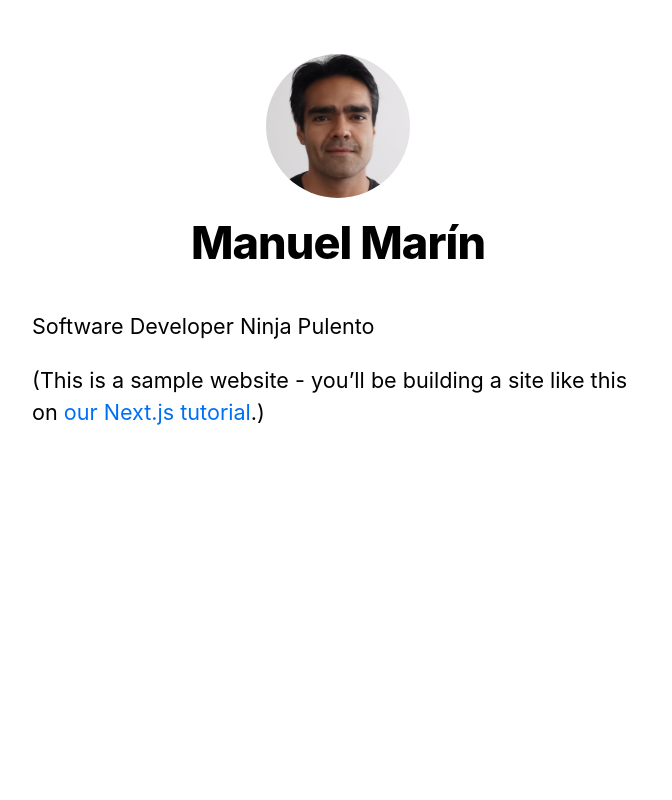
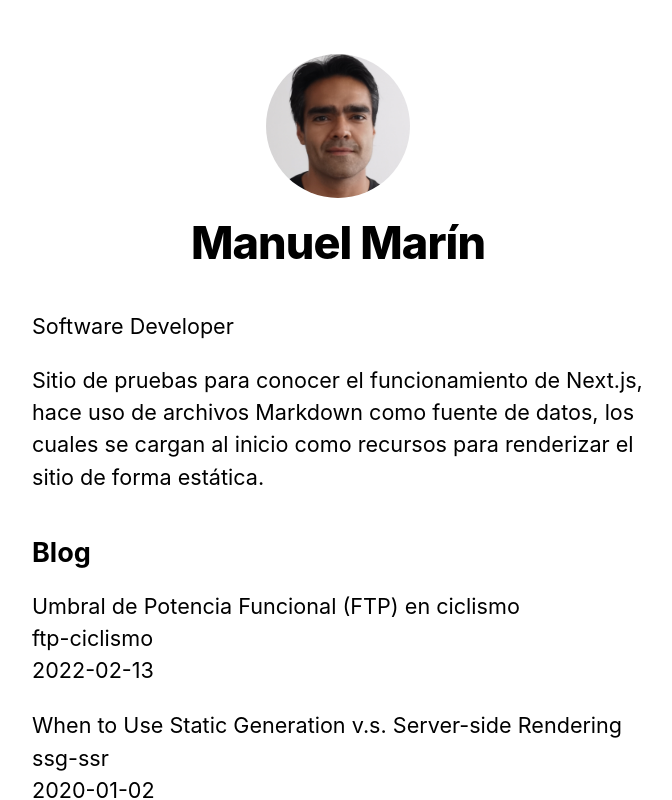
Before and after one commit to birrein/next-ts-first-app, a Next.js app: page / in a window 1280 px wide. Shown: the top 800 px of the page, without its empty margins (302-974 px from the left). Built offline with nearby package versions, Linux system fonts and the light colour scheme.

Commit message:
Added posts with markdown files

```diff
--- a/components/layout.tsx
+++ b/components/layout.tsx
@@ -9,7 +9,7 @@ export const siteTitle = 'Next.js Sample Website';
 
 type Props = {
   children: React.ReactNode;
-  home: boolean;
+  home?: boolean;
 };
 
 export default function Layout({ children, home }: Props) {
--- /dev/null
+++ b/lib/posts.ts
@@ -0,0 +1,93 @@
+import fs from 'fs';
+import path from 'path';
+import matter from 'gray-matter';
+import { remark } from 'remark';
+import html from 'remark-html';
+
+const postsDirectory = path.join(process.cwd(), 'posts');
+
+interface PostMetadata {
+  id: string;
+  title: string;
+  date: string;
+}
+
+export function getSortedPostsData() {
+  // Get file names under /posts
+  const fileNames = fs.readdirSync(postsDirectory);
+  const allPostsData = fileNames.map((fileName): PostMetadata => {
+    // Remove ".md" from file name to get id
+    const id = fileName.replace(/\.md$/, '');
+
+    // Read markdown file as string
+    const fullPath = path.join(postsDirectory, fileName);
+    const fileContents = fs.readFileSync(fullPath, 'utf8');
+
+    // Use gray-matter to parse the post metadata section
+    const matterResult = matter(fileContents);
+
+    // Combine the data with the id
+    return {
+      id,
+      title: matterResult.data.title,
+      date: matterResult.data.date,
+    };
+  });
+
+  // Sort posts by date
+  return allPostsData.sort(({ date: a }, { date: b }) => {
+    if (a < b) {
+      return 1;
+    } else if (a > b) {
+      return -1;
+    } else {
+      return 0;
+    }
+  });
+}
+
+export function getAllPostIds() {
+  const fileNames = fs.readdirSync(postsDirectory);
+
+  // Returns an array that looks like this:
+  // [
+  //   {
+  //     params: {
+  //       id: 'ssg-ssr'
+  //     }
+  //   },
+  //   {
+  //     params: {
+  //       id: 'pre-rendering'
+  //     }
+  //   }
+  // ]
+  return fileNames.map((fileName) => {
+    return {
+      params: {
+        id: fileName.replace(/\.md$/, ''),
+      },
+    };
+  });
+}
+
+export async function getPostData(id: string) {
+  const fullPath = path.join(postsDirectory, `${id}.md`);
+  const fileContents = fs.readFileSync(fullPath, 'utf8');
+
+  // Use gray-matter to parse the post metadata section
+  const matterResult = matter(fileContents);
+
+  // Use remark to convert markdown into HTML string
+  const processedContent = await remark()
+    .use(html)
+    .process(matterResult.content);
+  const contentHtml = processedContent.toString();
+
+  // Combine the data with the id and contentHtml
+  return {
+    id,
+    contentHtml,
+    ...matterResult.data,
+  };
+}
--- a/package.json
+++ b/package.json
@@ -8,9 +8,12 @@
     "lint": "next lint"
   },
   "dependencies": {
+    "gray-matter": "^4.0.3",
     "next": "12.0.10",
     "react": "17.0.2",
-    "react-dom": "17.0.2"
+    "react-dom": "17.0.2",
+    "remark": "^14.0.2",
+    "remark-html": "^15.0.1"
   },
   "devDependencies": {
     "@types/node": "17.0.17",
--- a/pages/_app.tsx
+++ b/pages/_app.tsx
@@ -1,6 +1,11 @@
 import '../styles/globals.css';
 import type { AppProps } from 'next/app';
 
+/**
+ *
+ * @param {AppProps} props
+ * @return {React.ReactElement}
+ */
 function MyApp({ Component, pageProps }: AppProps) {
   return <Component {...pageProps} />;
 }
--- a/pages/index.tsx
+++ b/pages/index.tsx
@@ -2,19 +2,44 @@ import type { NextPage } from 'next';
 import Head from 'next/head';
 import Layout, { siteTitle } from '../components/layout';
 import utilStyles from '../styles/utils.module.css';
+import { getSortedPostsData } from '../lib/posts';
 
-const Home: NextPage = () => {
+export async function getStaticProps() {
+  const allPostsData = getSortedPostsData();
+  return {
+    props: {
+      allPostsData,
+    },
+  };
+}
+
+const Home: NextPage = ({ allPostsData }) => {
   return (
     <Layout home>
       <Head>
         <title>{siteTitle}</title>
       </Head>
       <section className={utilStyles.headingMd}>
-        <p>Software Developer Ninja Pulento</p>
+        <p>Software Developer</p>
         <p>
-          (This is a sample website - you’ll be building a site like this on{' '}
-          <a href="https://nextjs.org/learn">our Next.js tutorial</a>.)
+          Sitio de pruebas para conocer el funcionamiento de Next.js, hace uso
+          de archivos Markdown como fuente de datos, los cuales se cargan al
+          inicio como recursos para renderizar el sitio de forma estática.
         </p>
+      </section>
+      <section className={`${utilStyles.headingMd} ${utilStyles.padding1px}`}>
+        <h2 className={utilStyles.headingLg}>Blog</h2>
+        <ul className={utilStyles.list}>
+          {allPostsData.map(({ id, date, title }) => (
+            <li className={utilStyles.listItem} key={id}>
+              {title}
+              <br />
+              {id}
+              <br />
+              {date}
+            </li>
+          ))}
+        </ul>
       </section>
     </Layout>
   );
--- /dev/null
+++ b/posts/ftp-ciclismo.md
@@ -0,0 +1,6 @@
+---
+title: 'Umbral de Potencia Funcional (FTP) en ciclismo'
+date: '2022-02-13'
+---
+
+El umbral de potencia funcional, o FTP (del inglés "Functional Threshold Power"), se define como la mayor potencia que un ciclista puede mantener durante aproximadamente 60 min. Con el fin de mejorar su aplicación práctica en las valoraciones regulares de los ciclistas, el FTP podría determinarse teóricamente como el 95% de la potencia media desarrollada en un test de 20 minutos.
--- /dev/null
+++ b/posts/pre-rendering.md
@@ -0,0 +1,11 @@
+---
+title: 'Two Forms of Pre-rendering'
+date: '2020-01-01'
+---
+
+Next.js has two forms of pre-rendering: **Static Generation** and **Server-side Rendering**. The difference is in **when** it generates the HTML for a page.
+
+- **Static Generation** is the pre-rendering method that generates the HTML at **build time**. The pre-rendered HTML is then _reused_ on each request.
+- **Server-side Rendering** is the pre-rendering method that generates the HTML on **each request**.
+
+Importantly, Next.js lets you **choose** which pre-rendering form to use for each page. You can create a "hybrid" Next.js app by using Static Generation for most pages and using Server-side Rendering for others.
--- /dev/null
+++ b/posts/ssg-ssr.md
@@ -0,0 +1,19 @@
+---
+title: 'When to Use Static Generation v.s. Server-side Rendering'
+date: '2020-01-02'
+---
+
+We recommend using **Static Generation** (with and without data) whenever possible because your page can be built once and served by CDN, which makes it much faster than having a server render the page on every request.
+
+You can use Static Generation for many types of pages, including:
+
+- Marketing pages
+- Blog posts
+- E-commerce product listings
+- Help and documentation
+
+You should ask yourself: "Can I pre-render this page **ahead** of a user's request?" If the answer is yes, then you should choose Static Generation.
+
+On the other hand, Static Generation is **not** a good idea if you cannot pre-render a page ahead of a user's request. Maybe your page shows frequently updated data, and the page content changes on every request.
+
+In that case, you can use **Server-Side Rendering**. It will be slower, but the pre-rendered page will always be up-to-date. Or you can skip pre-rendering and use client-side JavaScript to populate data.
```
Also changed, not shown: pages/posts/[id].tsx (added, +33 -0 lines), pages/posts/first-post.tsx (deleted, +0 -27 lines), 1 other file (tests, documents, lock files or other folders).
